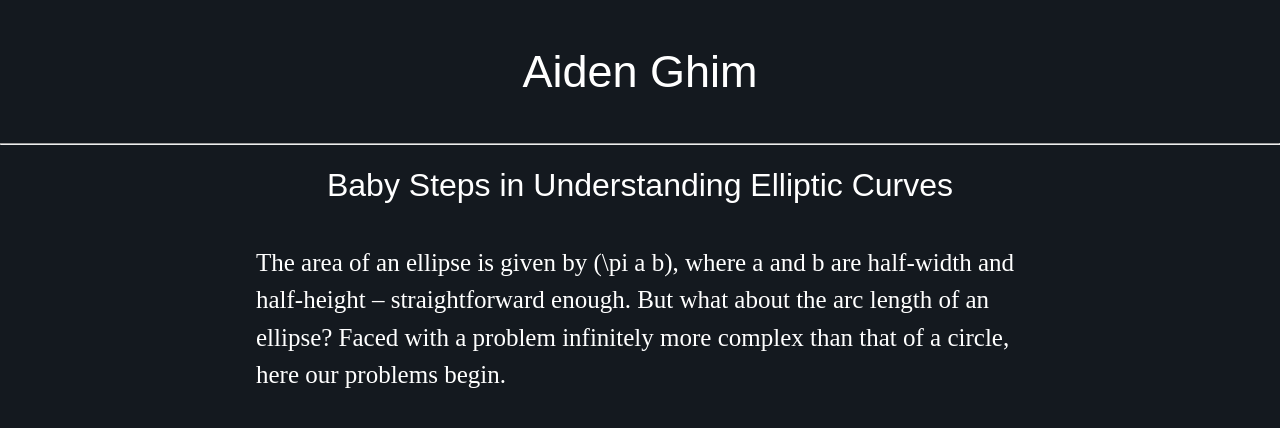
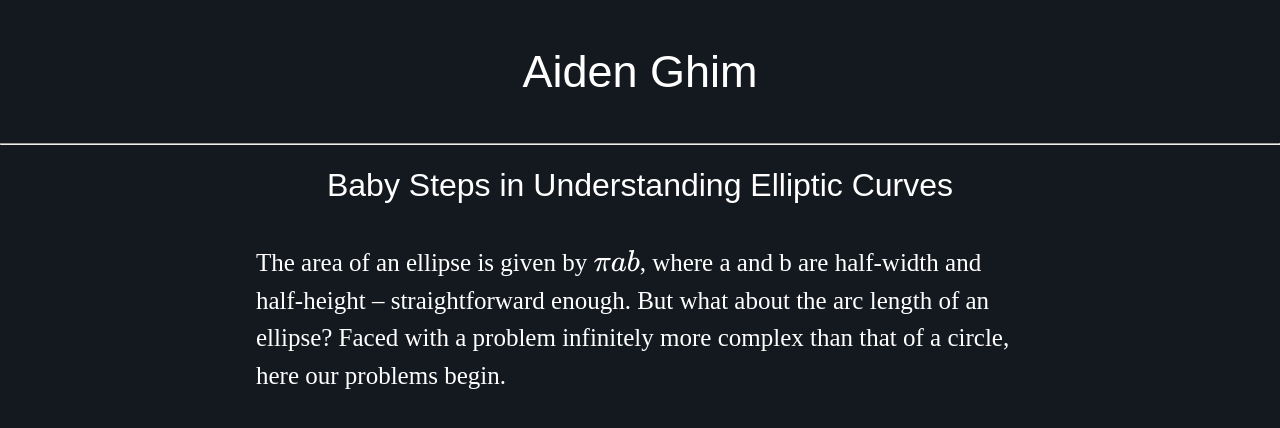
Before and after one commit to abghim/abghim.github.io, a Jekyll site: the page built from _posts/2025-12-4-elliptic.md, in a window 1280 px wide. Shown: the top 428 px of the page. Built offline with Jekyll 4.4.1, drawn with Linux system fonts in a browser that asks for light colours; some web fonts are replaced.

Commit message:
Update post LaTeX

```diff
--- a/_posts/2025-12-4-elliptic.md
+++ b/_posts/2025-12-4-elliptic.md
@@ -3,4 +3,4 @@ layout: post
 title: Baby Steps in Understanding Elliptic Curves
 excerpt_separator: <!--more-->
 ---
-The area of an ellipse is given by \(\pi a b\), where a and b are half-width and half-height -- straightforward enough. But what about the arc length of an ellipse? Faced with a problem infinitely more complex than that of a circle, here our problems begin. <!--more-->
+The area of an ellipse is given by $\pi a b$, where a and b are half-width and half-height -- straightforward enough. But what about the arc length of an ellipse? Faced with a problem infinitely more complex than that of a circle, here our problems begin. <!--more-->
```
